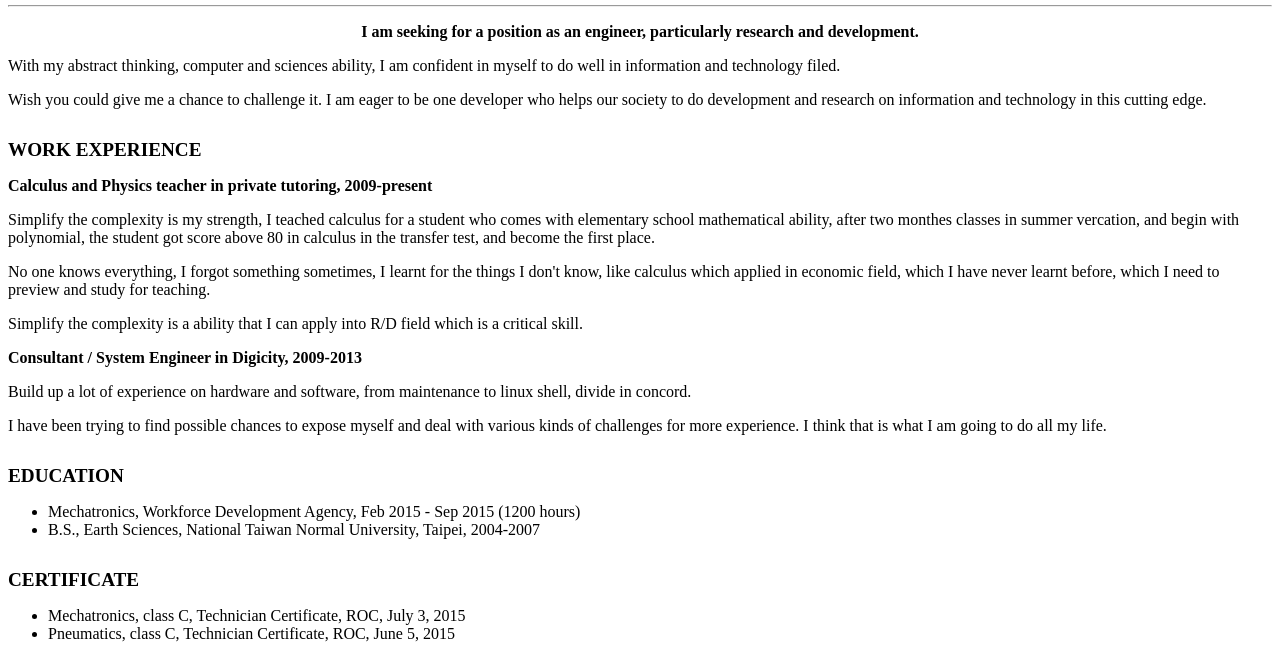
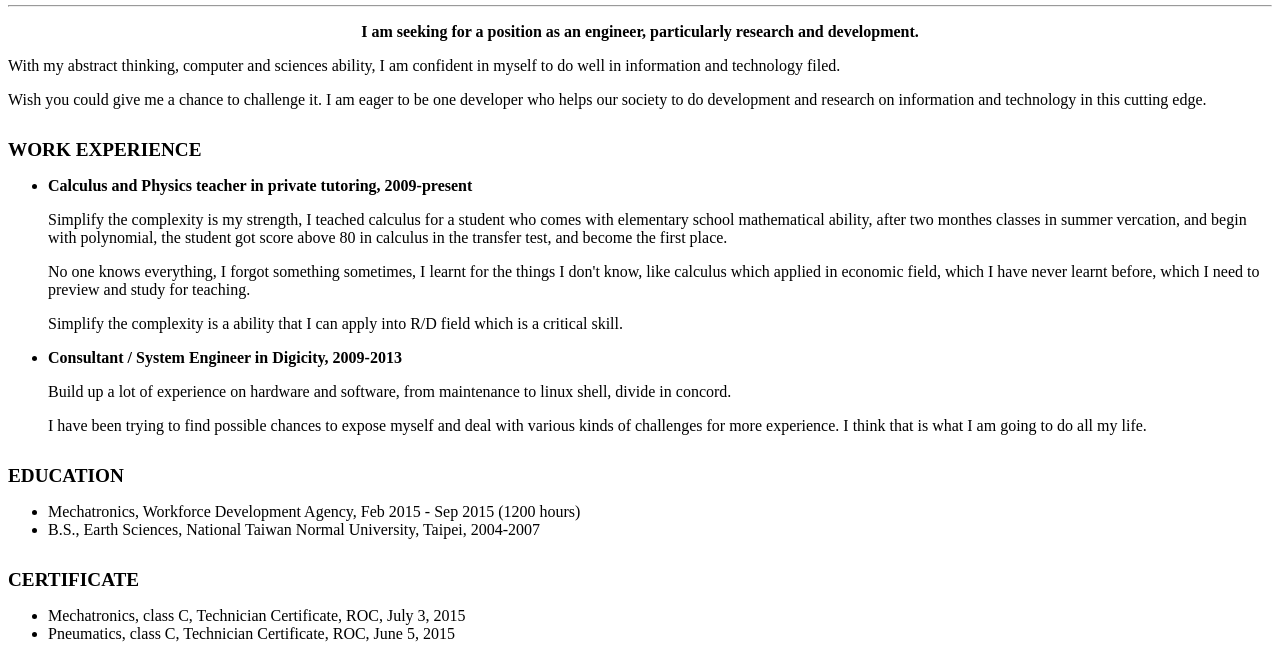
Before and after one commit to apjiyi/jiyi_resume, a plain HTML site: page resume for CHIH-YI WU.htm in a window 1280 px wide. Shown: the part 149-800 px from the top of the page. Drawn offline with Linux system fonts and the light colour scheme.

Commit message:
li@WE
li@WE

```diff
--- a/resume for CHIH-YI WU.htm
+++ b/resume for CHIH-YI WU.htm
@@ -26,16 +26,17 @@ I am seeking for a position as an engineer, particularly research and developmen
 <p class="prospect2">Wish you could give me a chance to challenge it. I am eager to be one developer who helps our society to do development and research on information and technology in this cutting edge.</p>
 
 <p class="subheading1">WORK EXPERIENCE</p>
-<div><p class="subheading2">Calculus and Physics teacher in private tutoring, 2009-present</p>
+<ul>
+<li><div><p class="subheading2">Calculus and Physics teacher in private tutoring, 2009-present</p></li>
 <p>Simplify the complexity is my strength, I teached calculus for a student who comes with elementary school mathematical ability, after two monthes classes in summer vercation, and begin with polynomial, the student got score above 80 in calculus in the transfer test, and become the first place.</p>
 <p>No one knows everything, I forgot something sometimes, I learnt for the things I don't know, like calculus which applied in economic field, which I have never learnt before, which I need to preview and study for teaching.</p>
 <p>Simplify the complexity is a ability that I can apply into R/D field which is a critical skill.</p></div>
 
-<div><p class="subheading2">Consultant / System Engineer in Digicity, 2009-2013</p>
+<li><div><p class="subheading2">Consultant / System Engineer in Digicity, 2009-2013</p></li>
 <p>Build up a lot of experience on hardware and software, from maintenance to linux shell, divide in concord.</p>
 <p>I have been trying to find possible chances to expose myself and deal with various kinds of challenges for more experience. I think that is what I am going to do all my life.</p>
 </div>
-
+</ul>
 <p class="subheading1">EDUCATION</p>
 <ul>
     <li>Mechatronics, Workforce Development Agency, Feb 2015 - Sep 2015 (1200 hours) </li>
```
